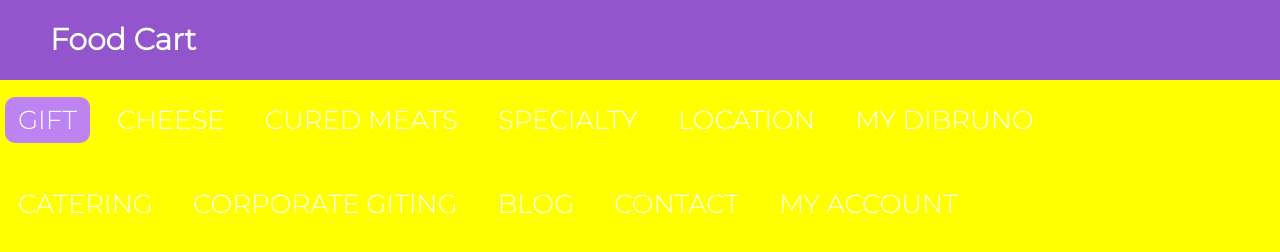
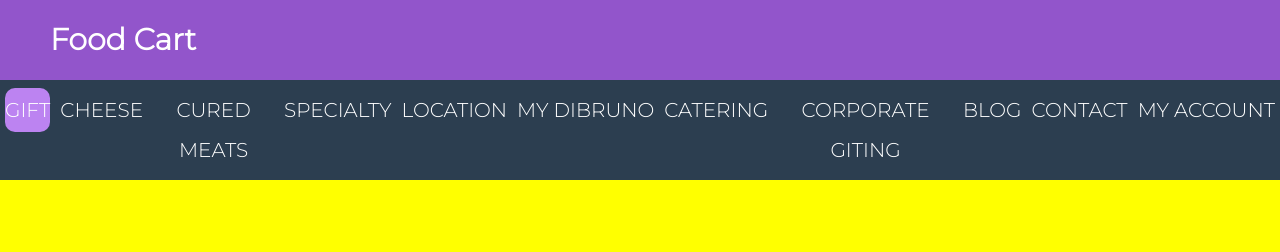
Before and after one commit to AbhiGhare/food-cart2, a plain HTML site: page index.html in a window 1280 px wide. Drawn offline with Linux system fonts and the light colour scheme.

Commit message:
add nav bar in tab and desktop

```diff
--- a/style.css
+++ b/style.css
@@ -39,6 +39,7 @@
 }
 a.active,a:hover{
     background-color: rgb(188, 131, 241);
+
 }
 .checkbutton{
     font-size: 30px;
@@ -93,6 +94,20 @@
     body{
         background-color: green
     }
+    .checkbutton{
+        display: block;
+    }
+    ul{
+        background: #2c3e50;
+        position: fixed;
+        width: 100%;
+        /* height: 100vh; */
+        top: -100%;
+        /* left: -100%; */
+        text-align: center;
+        transition: all .5s;
+        z-index: -9;
+    }
     label.logo{
         font-size: 30px;
         padding-left: 50px;
@@ -100,10 +115,46 @@
     nav ul li a{
         font-size: 26px;
     }
+    #check:checked~ul{
+        /* left: 0; */
+        top: 80px;
+    }
 }
 /* ---------------------------desktop screen--------------------------------- */
 @media only screen and (min-width:1200px){
   body{
     background-color: yellow;
   }
+  .checkbutton{
+    display: none;
 }
+ul{
+    background: #2c3e50;
+    position: fixed;
+    width: 100%;
+    /* height: 100vh; */
+    top: 80px;
+    /* left: -100%; */
+    text-align: center;
+    /* transition: all .5s; */
+    z-index: -9;
+    display: grid;
+    grid-template-columns: auto auto auto auto auto auto auto auto auto auto auto;
+}
+label.logo{
+    font-size: 30px;
+    padding-left: 50px;
+}
+nav ul li{
+    line-height: 2;
+    margin: 10px 5px;
+}
+nav ul li a{
+    padding: 10px 0;
+    font-size: 20px;
+}
+#check:checked~ul{
+    /* left: 0; */
+    top: 80px;
+}
+}
```
